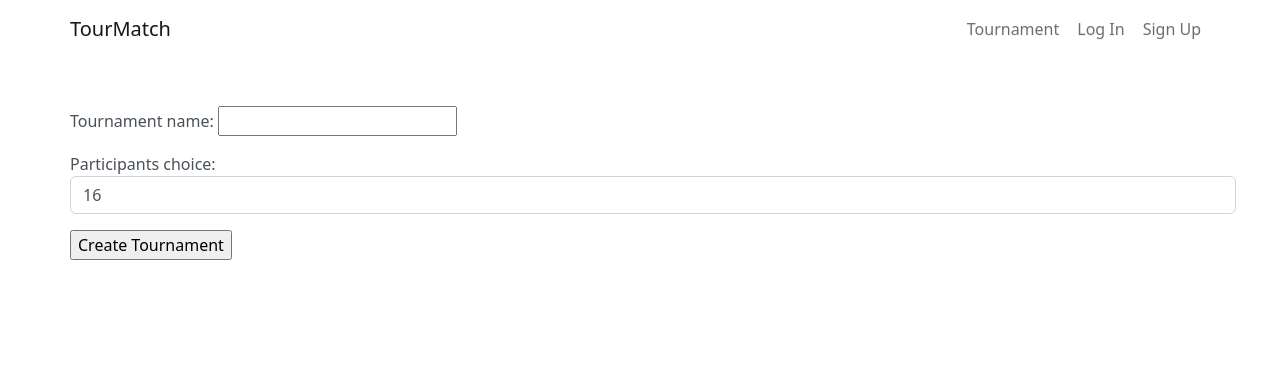
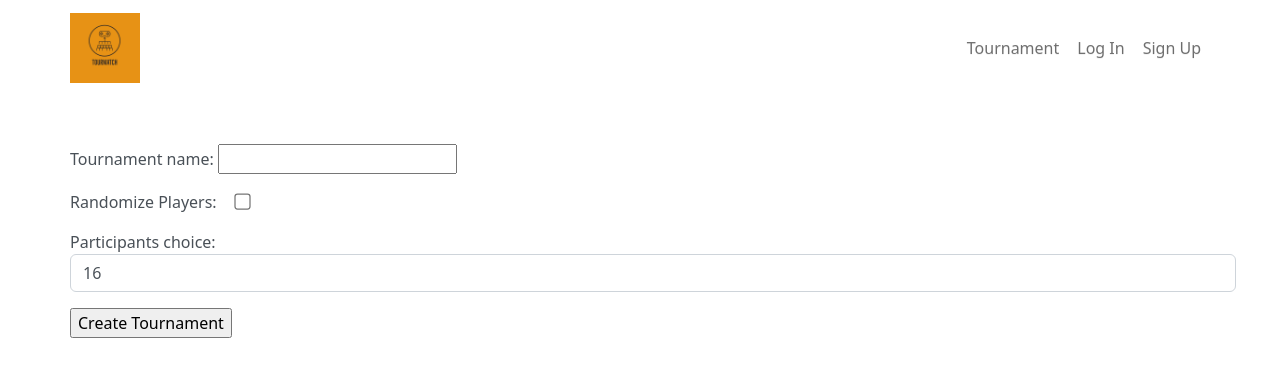
Before and after one commit to kbjss071/tourMatch, a Django app: page /tournament/simulate/ in a window 1280 px wide. Shown: the top 377 px of the page. Run offline with Django 4.2, Linux system fonts and the light colour scheme; some libraries are stand-ins or nearby versions.

Commit message:
User can now choose not to randomize players

```diff
--- a/tourMatch/static/tourMatch/css/master.css
+++ b/tourMatch/static/tourMatch/css/master.css
@@ -320,3 +320,17 @@
 .group_cont {
     cursor: pointer;
 }
+
+.title {
+    margin-bottom: 2vh;
+}
+
+.title h1 {
+    width: 100%;
+    text-align: center;
+}
+
+.largerCheck{
+    margin-left: 15px;
+    transform: scale(1.25);
+}
--- a/tourMatch/templates/base.html
+++ b/tourMatch/templates/base.html
@@ -6,6 +6,8 @@
     <meta http-equiv="X-UA-Compatible" content="IE=edge">
     <meta name="viewport" content="width=device-width, initial-scale=1.0">
     <title>tourMatch</title>
+
+    <link href="{% static 'tourMatch/images/TourMatch-logos.jpeg' %}" rel="shortcut icon" type="image/x-icon">
 
     <!-- bootstrap -->
     <link href="https://cdn.jsdelivr.net/npm/bootstrap@5.0.2/dist/css/bootstrap.min.css" rel="stylesheet" integrity="sha384-EVSTQN3/azprG1Anm3QDgpJLIm9Nao0Yz1ztcQTwFspd3yD65VohhpuuCOmLASjC" crossorigin="anonymous">
@@ -27,7 +29,9 @@
 <body>
     <nav class="navbar navbar-expand-lg mynav" role="navigation" id="navbar">
         <div class="container">
-            <a class="navbar-brand mynav" href="{% url 'home' %}">TourMatch</a>
+            <a class="navbar-brand mynav" href="{% url 'home' %}">
+                <img class="logo" src="{% static 'tourMatch/images/TourMatch-logos.jpeg'%}" alt="tourMatch-logo" width="70px">
+            </a>
             <ul class="nav navbar-nav navbar-right">
                 {% if user.is_authenticated %}
                 <li><a class="nav-item nav-link btn btn-simple" href="{% url 'tournament:simulate' %}">Tournament</a></li>
--- a/tourMatch/templates/home.html
+++ b/tourMatch/templates/home.html
@@ -1,5 +1,6 @@
 {% extends 'base.html' %}
 
 {% block content %}
-    <h1>Welcome!</h1>
+    <h1>Welcome to TourMatch!</h1>
+    <p>TourMatch is a website for tournament simulation.</p>
 {% endblock %}
--- a/tourMatch/tournament/forms.py
+++ b/tourMatch/tournament/forms.py
@@ -6,6 +6,7 @@ from . import models
 class TournamentForm(forms.ModelForm):
     choice = [(1, "16"),(2, "32"),(3, "64")]
     participants_choice = forms.ChoiceField(choices=choice, widget=forms.Select(attrs={'class': 'form-control'}))
+    random = forms.BooleanField(label="Randomize Players", required=False, widget=forms.CheckboxInput(attrs={'class': 'largerCheck'}))
     class Meta:
         model = models.Tournament
-        fields = ('tournament_name', 'participants_choice')
+        fields = ('tournament_name', 'random', 'participants_choice')
--- a/tourMatch/tournament/templates/tournament/create_tournament_16.html
+++ b/tourMatch/tournament/templates/tournament/create_tournament_16.html
@@ -5,6 +5,9 @@
 <div class="container tournament-chart">
     <div id="contents">
         <div class="bracket_overflow">
+            <div class="title">
+                <h1>{{t_name}}</h1>
+            </div>
             <div class="match_list_outer" id="bracket">
                 <div class="round_set_outer">
                     <div class="round_set">
--- a/tourMatch/tournament/templates/tournament/create_tournament_32.html
+++ b/tourMatch/tournament/templates/tournament/create_tournament_32.html
@@ -5,6 +5,9 @@
 <div class="container tournament-chart">
     <div id="contents">
         <div class="bracket_overflow">
+            <div class="title">
+                <h1>{{t_name}}</h1>
+            </div>
             <div class="match_list_outer" id="bracket">
                 <div class="round_set_outer">
                     <div class="round_set">
--- a/tourMatch/tournament/templates/tournament/create_tournament_64.html
+++ b/tourMatch/tournament/templates/tournament/create_tournament_64.html
@@ -3,6 +3,9 @@
 
 {% block content %}
 <div class="container tournament-chart">
+    <div class="title">
+        <h1>{{t_name}}</h1>
+    </div>
     <div id="group_stage">
         <h2>Group Stage</h2>
         <div class="groups">
--- a/tourMatch/tournament/views.py
+++ b/tourMatch/tournament/views.py
@@ -17,19 +17,32 @@ def create_tournament(request):
     form = TournamentForm(request.POST)
     if form.is_valid():
         participants_data = form.cleaned_data['participants_choice']
-        participants = 0
+        tournament_name = form.cleaned_data['tournament_name']
+        random = form.cleaned_data['random']
         match_count = 1
         number_match = 0
         stage = list("ABCDEFGHIJKLMNOP")
         if participants_data == '1':
-            participants = randomize(list(range(1, 17)))
-            return render(request, 'tournament/create_tournament_16.html', {'participants': participants, 'number_match': number_match, 'match_count': match_count})
+            participants = list(range(1, 17))
+            if random:
+                participants = randomize(participants)
+            else:
+                participants = returnList(participants)
+            return render(request, 'tournament/create_tournament_16.html', {'participants': participants, 'number_match': number_match, 'match_count': match_count, 't_name': tournament_name})
         elif participants_data == '2':
-            participants = randomize(list(range(1, 33)))
-            return render(request, 'tournament/create_tournament_32.html', {'participants': participants, 'number_match': number_match, 'match_count': match_count})
+            participants = list(range(1, 33))
+            if random:
+                participants = randomize(participants)
+            else:
+                participants = returnList(participants)
+            return render(request, 'tournament/create_tournament_32.html', {'participants': participants, 'number_match': number_match, 'match_count': match_count, 't_name': tournament_name})
         elif participants_data == '3':
-            participants = randomize(list(range(1, 65)))
-            return render(request, 'tournament/create_tournament_64.html', {'participants': participants, 'stage': stage, 'number_match': number_match, 'match_count': match_count})
+            participants = list(range(1, 65))
+            if random:
+                participants = randomize(participants)
+            else:
+                participants = returnList(participants)
+            return render(request, 'tournament/create_tournament_64.html', {'participants': participants, 'stage': stage, 'number_match': number_match, 'match_count': match_count, 't_name': tournament_name})
         else:
             return render(request, 'tournament/fail.html')
     else:
@@ -45,3 +58,12 @@ def randomize(list):
             if i == 3:
                 randomized.append(sublist)
     return randomized
+
+def returnList(list):
+    non_random = []
+    chunk_size = 4
+    while(len(list)>0):
+        chunk, list = list[:chunk_size], list[chunk_size:]
+        non_random.append(chunk)
+
+    return non_random
```
Also changed, not shown: tourMatch/static/tourMatch/images/TourMatch-logos.jpeg (added).
